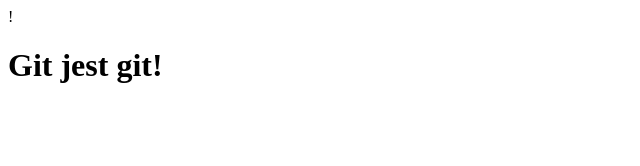
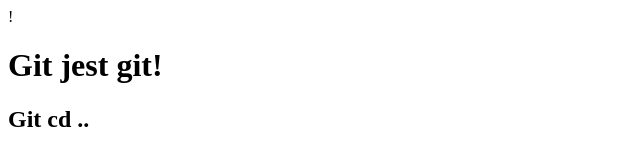
Before and after one commit to anna-shot/homework1, a plain HTML site: page index.html in a window 1280 px wide. Shown: the whole page, without its empty margins (0-640 px from the left). Drawn offline with Linux system fonts and the light colour scheme.

Commit message:
tag h2 added

```diff
--- a/index.html
+++ b/index.html
@@ -7,5 +7,6 @@
 </head>
 <body>
     <h1>Git jest git!</h1>
+    <h2>Git cd ..</h2>
 </body>
 </html>
```
